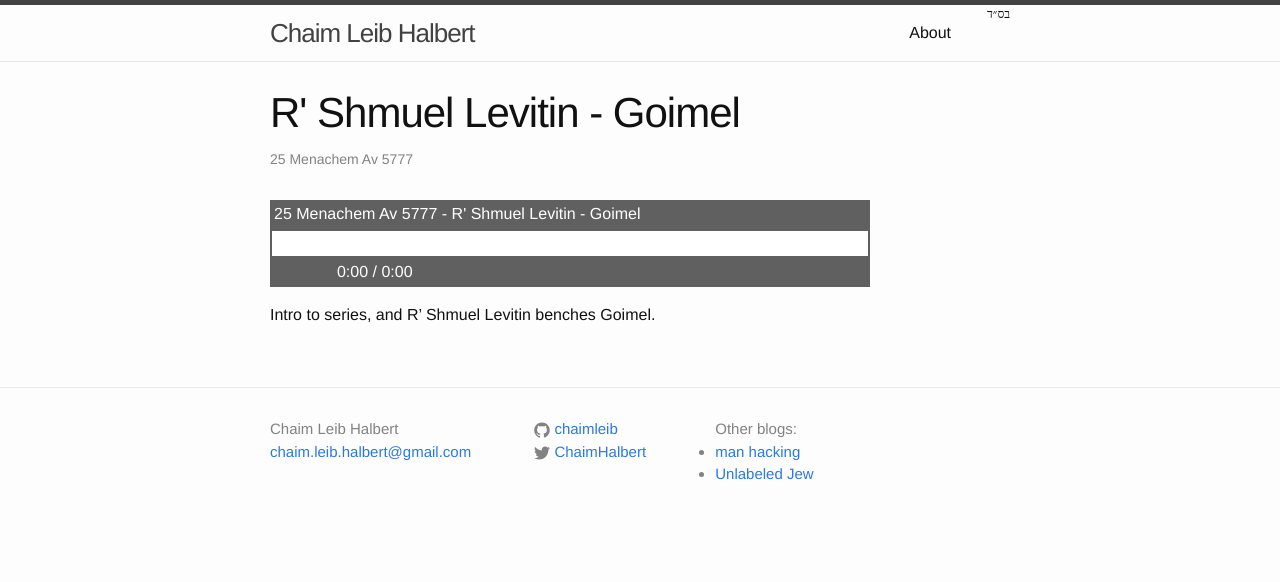
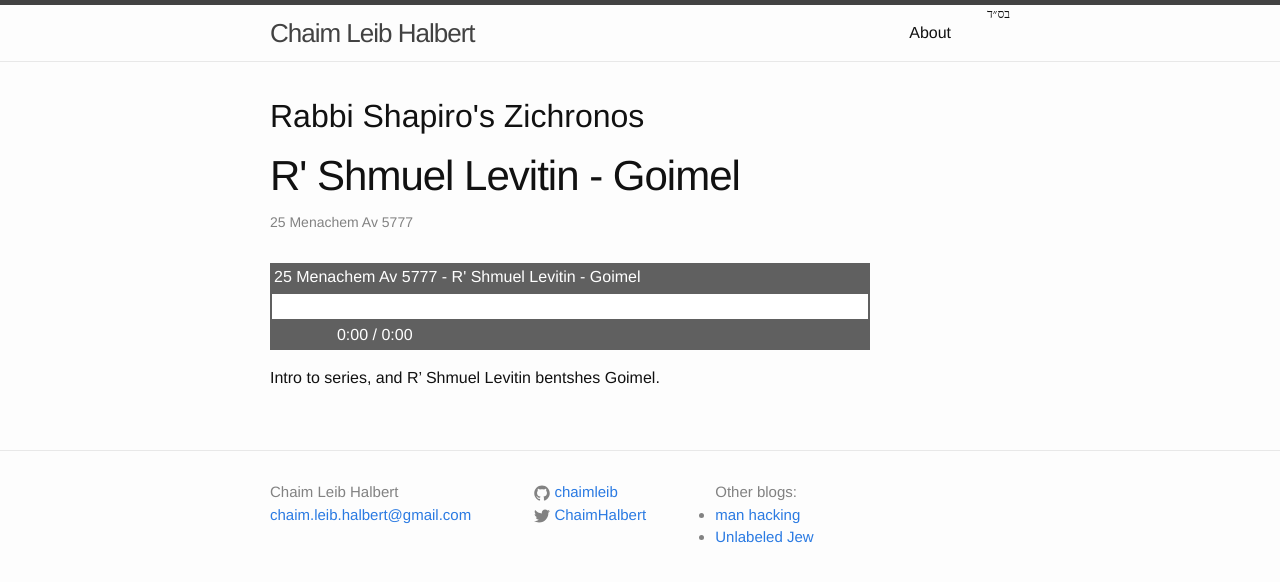
Before and after one commit to chaimleib/chaimleib.github.io, a Jekyll site: the page built from _shapirozichronos/0001 - 25 Menachem Av 5777 R' Shmuel Levitin - Goimel.md, in a window 1280 px wide. Shown: the top 582 px of the page. Built offline with Jekyll 4.4.1, drawn with Linux system fonts in a browser that asks for light colours; nearby versions of some CDN libraries.

Commit message:
display series name, mv to /shapirozichronos

```diff
--- a/_config.yml
+++ b/_config.yml
@@ -16,11 +16,12 @@ markdown: kramdown
 
 
 collections:
-  shapiro_zichronos:
+  shapirozichronos:
     output: true
 defaults:
   - scope:
       path: ""
-      type: shapiro_zichronos
+      type: shapirozichronos
     values:
       layout: podcast
+      series: "Rabbi Shapiro's Zichronos"
--- a/_layouts/podcast.html
+++ b/_layouts/podcast.html
@@ -6,7 +6,7 @@ js:
 ---
 <script>
 window.playlist = [
-{% for track in site.shapiro_zichronos %}
+{% for track in site[page.collection] %}
   {
     "file": "{{ track.id }}",
     "hdate": "{{ track.hdate }}",
@@ -18,7 +18,8 @@ window.playlist = [
 <div class="post">
 
   <header class="post-header">
-    <h1 class="post-title">{{ page.title }}</h1>
+    <h1 class="post-series">{{ page.series }}</h1>
+    <h2 class="post-title">{{ page.title }}</h2>
     <p class="post-meta">{{ page.hdate }}{% if page.author %} • {{ page.author }}{% endif %}{% if page.meta %} • {{ page.meta }}{% endif %}</p>
   </header>
 
--- a/_shapiro_zichronos/0001 - 25 Menachem Av 5777 R' Shmuel Levitin - Goimel.md
+++ b/_shapirozichronos/0001 - 25 Menachem Av 5777 R' Shmuel Levitin - Goimel.md
@@ -5,4 +5,4 @@ title: "R' Shmuel Levitin - Goimel"
 published: true
 ---
 
-Intro to series, and R' Shmuel Levitin benches Goimel.
+Intro to series, and R' Shmuel Levitin bentshes Goimel.
```
Also changed, not shown: 2 other files.
